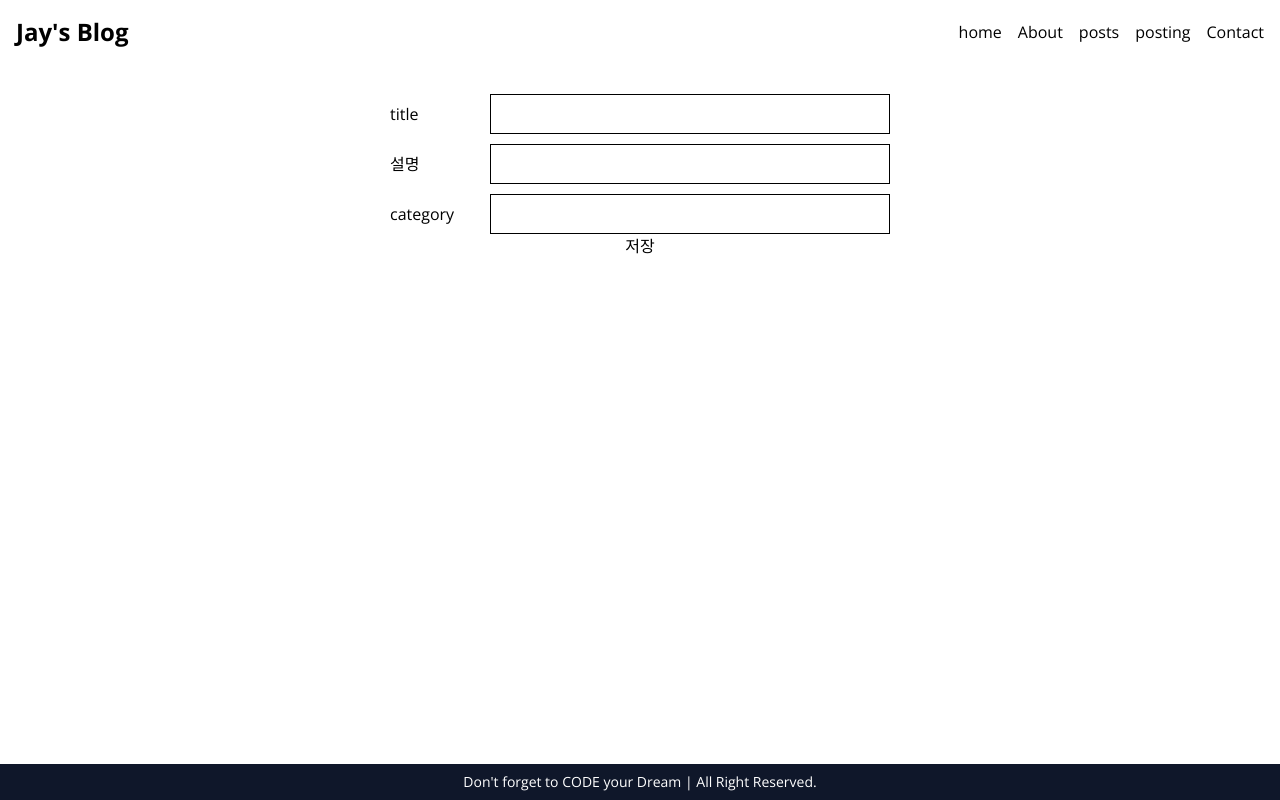
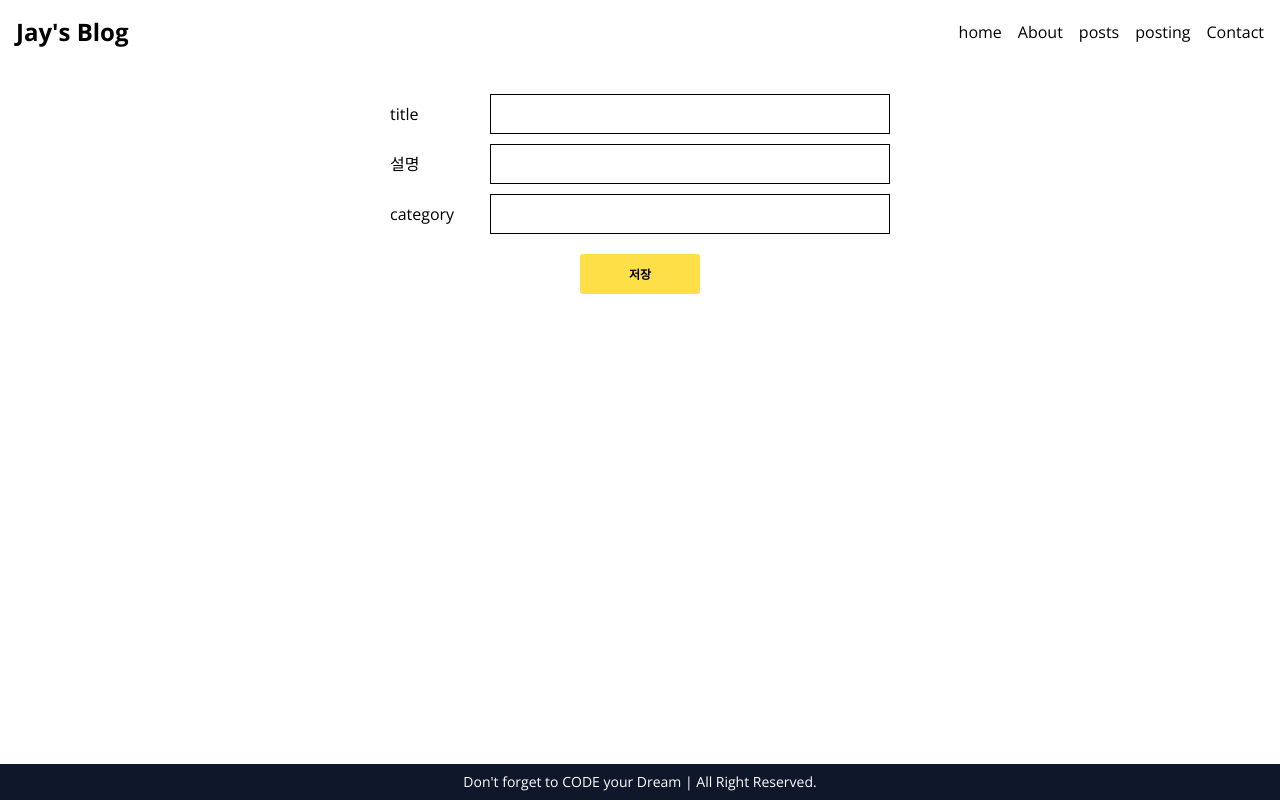
Before and after one commit to spacejay1007/NextJs, a Next.js app in the folder my-blog/: page /posting in a window 1280 px wide. Built offline with nearby package versions, Linux system fonts and the light colour scheme.

Commit message:
button StyledComponent add

```diff
--- /dev/null
+++ b/my-blog/src/common/button/Button.tsx
@@ -0,0 +1,152 @@
+import React from "react";
+import styled, { css } from "styled-components";
+import { margin } from "../styled";
+
+export type Styles = {
+  width?: number | string;
+  height?: number;
+  radius?: number;
+  marginTop?: number;
+  marginBottom?: number;
+  marginLeft?: number;
+  marginRight?: number;
+  margin?: string;
+  backgroundColor?: string;
+  color?: string;
+  placeholderColor?: string;
+  fontWeight?: number;
+  fontSize?: number;
+  align?: string;
+  border?: string;
+  hover?: Partial<{
+    backgroundColor?: string;
+    color?: string;
+    border?: string;
+  }>;
+  disabled?: Partial<{
+    backgroundColor?: string;
+    color?: string;
+    cursor?: string;
+  }>;
+  active?: Partial<{
+    backgroundColor?: string;
+    color?: string;
+    border?: string;
+  }>;
+};
+
+export interface Props {
+  type?: "button" | "submit";
+  text?: string;
+  loading?: boolean;
+  className?: string;
+  disabled?: boolean;
+  children?: JSX.Element | JSX.Element[];
+  onClick?: (e: React.UIEvent) => void;
+  styles?: Styles;
+}
+
+export interface I_ButtonProps {
+  type?: "button" | "submit";
+  text?: string;
+  className?: string;
+  disabled?: boolean;
+  children?: JSX.Element | JSX.Element[];
+  onClick?: (e: React.UIEvent) => void;
+  styles?: Styles;
+}
+
+export const Container = styled.div`
+  letter-spacing: -0.14px;
+  width: 100%;
+  height: 100%;
+  display: flex;
+  align-items: center;
+  justify-content: center;
+  font-size: 12px;
+`;
+
+export const ButtonElement = styled.button<Styles>`
+  position: relative;
+  display: block;
+  line-height: initial;
+  font-family: inherit;
+  width: ${({ width }) => {
+    if (typeof width === "string") return width;
+    return `${width ?? 120}px`;
+  }};
+  height: ${({ height }) => `${height ?? 40}px`};
+  border-radius: ${({ radius }) => `${radius ?? 0}px`};
+  background-color: ${({ backgroundColor }) => backgroundColor ?? "#FDE047"};
+  border: ${({ border }) => border ?? "none"};
+  border-radius: 3px;
+  outline: none;
+  overflow: hidden;
+  user-select: none;
+  padding: 0 10px;
+  cursor: pointer;
+  transition: background-color 0.2s;
+
+  ${(props) => {
+    return css`
+      ${margin(props)}
+    `;
+  }}
+
+  &:active {
+    background-color: ${({ active }) => active?.backgroundColor};
+    border: ${({ active }) => active?.border};
+    ${Container} {
+      color: ${({ active }) => active?.color};
+    }
+  }
+
+  &:hover {
+    background-color: ${({ hover }) => hover?.backgroundColor};
+    border: ${({ hover }) => hover?.border};
+    ${Container} {
+      color: ${({ hover }) => hover?.color};
+    }
+  }
+
+  ${Container} {
+    font-size: ${({ fontSize }) => `${fontSize || 12}px`};
+    color: ${({ color }) => color || "black"};
+    font-weight: ${({ fontWeight }) => fontWeight ?? 700};
+    justify-content: ${({ align }) => align || "center"};
+  }
+
+  ${({ disabled }) => {
+    if (disabled) {
+      return css`
+        cursor: initial;
+        background-color: #e6e6e6;
+        opacity: 0.5;
+        ${Container} {
+          color: #c5c6ca;
+        }
+      `;
+    }
+
+    return "";
+  }}
+`;
+
+export const Button: React.FC<I_ButtonProps> = (props): JSX.Element => {
+  const { styles, type, disabled, children, text, onClick } = props;
+  const onClickHandler = (e: React.UIEvent) => {
+    onClick && onClick(e);
+  };
+  return (
+    <ButtonElement
+      {...styles}
+      // {...rest}
+      type={type}
+      disabled={disabled}
+      onClick={onClickHandler}
+      className="my_blog__button"
+    >
+      <Container>{children || text}</Container>
+    </ButtonElement>
+  );
+};
--- a/my-blog/src/common/input/Input.tsx
+++ b/my-blog/src/common/input/Input.tsx
@@ -39,9 +39,7 @@ export const InputEl = styled.input<{ type: string }>`
   font-family: inherit;
 `;
 
-export const Container = styled.div<
-  Styles & { readOnly?: boolean; disabled: boolean }
->`
+export const Container = styled.div<Styles & { disabled: boolean }>`
   position: relative;
   height: ${({ height }) => {
     if (typeof height === "string") return height;
@@ -85,7 +83,7 @@ export const Container = styled.div<
     }
   }
 
-  ${({ disabled, readOnly }) => {
+  ${({ disabled }) => {
     if (disabled) {
       return css`
         ${InputEl} {
@@ -95,13 +93,6 @@ export const Container = styled.div<
       `;
     }
 
-    if (readOnly) {
-      return css`
-        ${InputEl} {
-          background-color: #f5f5f5;
-        }
-      `;
-    }
     return "";
   }}
 `;
@@ -125,7 +116,6 @@ export const Input: React.FC<I_InputProps> = (props): JSX.Element => {
   };
 
   return (
-    // <div {...props.styles} className="my_blog__input__ct">
     <Container
       {...props.styles}
       disabled={!!props.disabled}
@@ -139,6 +129,5 @@ export const Input: React.FC<I_InputProps> = (props): JSX.Element => {
         onChange={onChangeHandler}
       />
     </Container>
-    // </div>
   );
 };
--- a/my-blog/src/common/styled.ts
+++ b/my-blog/src/common/styled.ts
@@ -1,5 +1,3 @@
-import {} from "styled-components";
-
 type Margin = {
   margin?: string;
   marginTop?: number;
--- a/my-blog/src/components/main/eventComponent/HomeContactButton.tsx
+++ b/my-blog/src/components/main/eventComponent/HomeContactButton.tsx
@@ -1,18 +1,25 @@
 "use client";
 
+import { Button } from "@/common/button/Button";
 import { useRouter } from "next/navigation";
 import React from "react";
 
 export const HomeContactButton: React.FC = (): JSX.Element => {
   const navigate = useRouter();
   return (
-    <button
-      className="rounded border-inherit border p-1 bg-yellow-300"
+    <Button
       onClick={() => {
         navigate.push("/contact");
       }}
-    >
-      Contact Me
-    </button>
+      text="Contact Me"
+    />
+    // <button
+    //   className="rounded border-inherit border p-1 bg-yellow-300"
+    //   onClick={() => {
+
+    //   }}
+    // >
+    //   Contact Me
+    // </button>
   );
 };
--- a/my-blog/src/components/main/posting/MainPosting.tsx
+++ b/my-blog/src/components/main/posting/MainPosting.tsx
@@ -1,5 +1,6 @@
 "use client";
 
+import { Button } from "@/common/button/Button";
 import { Input } from "@/common/input/Input";
 import axios from "axios";
 import { useEffect, useState } from "react";
@@ -44,7 +45,6 @@ const MainPosting = (): JSX.Element => {
         <Input
           styles={{ width: 400, border: "1px solid black" }}
           onChange={(e) => {
-            console.log(e.target.value);
             setValueState({
               title: e.target.value,
               desc: valueState.desc,
@@ -84,13 +84,11 @@ const MainPosting = (): JSX.Element => {
         />
       </div>
       <div>
-        <button
-          onClick={() => {
-            postHandler();
-          }}
-        >
-          저장
-        </button>
+        <Button
+          onClick={() => postHandler()}
+          text="저장"
+          styles={{ marginTop: 20 }}
+        ></Button>
       </div>
     </div>
   );
```
